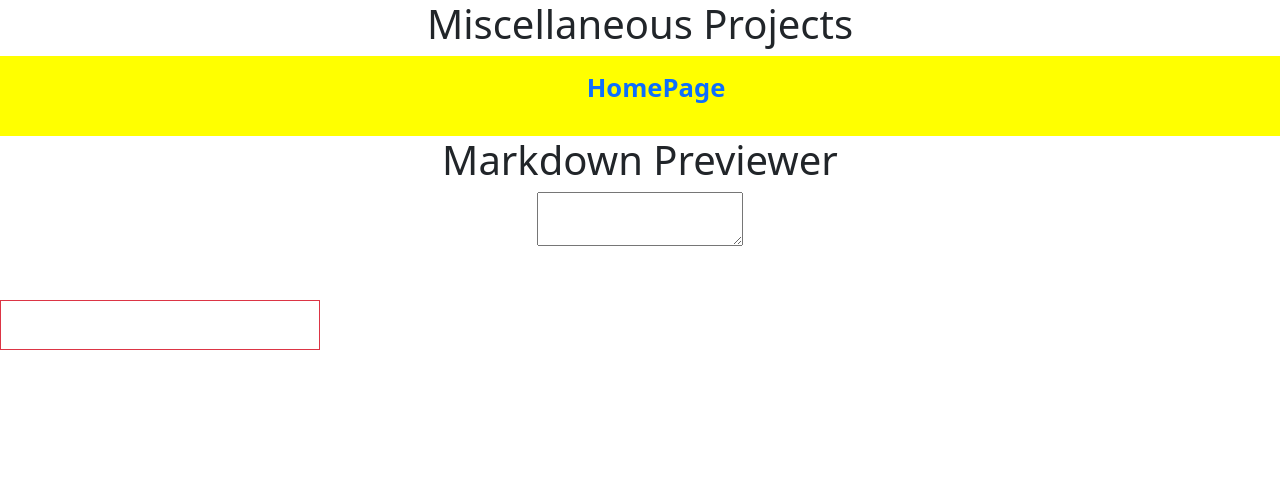
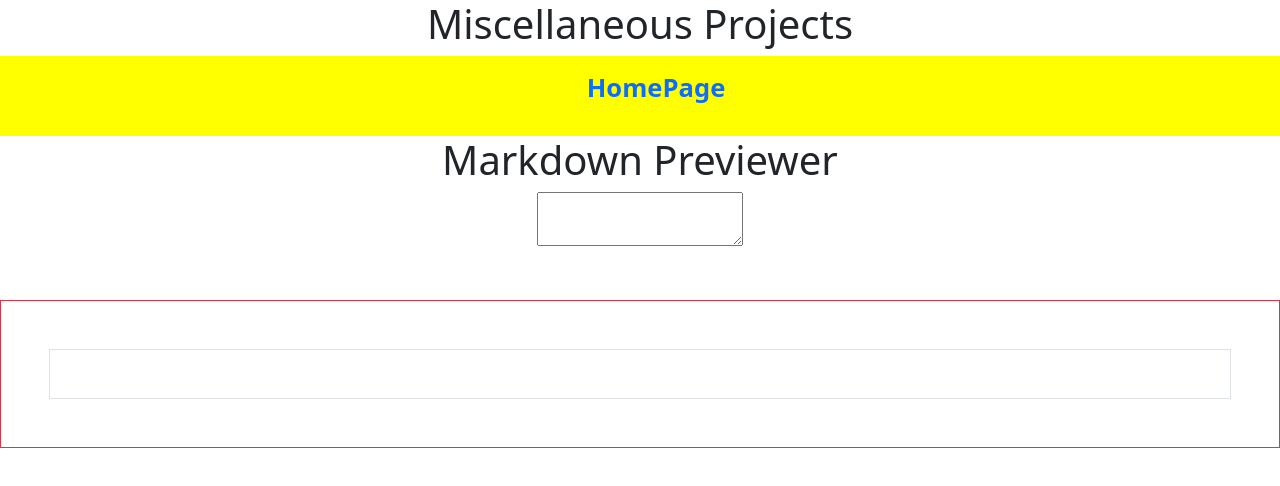
Before and after one commit to StudentCZ/MiscProjects, a React (Create React App) app: page /markdown in a window 1280 px wide. Shown: the top 486 px of the page. Built offline with nearby package versions, Linux system fonts and the light colour scheme.

Commit message:
fixed border layout

```diff
--- a/src/Markdown_Previewer/Markdown.js
+++ b/src/Markdown_Previewer/Markdown.js
@@ -14,8 +14,10 @@ const Markdown = () => {
           setText(event.target.value);
         }}
       ></textarea>
-      <div id='preview' className='border border-danger mt-5 w-25 p-4'>
-        <span>{text}</span>
+      <div class='border border-danger p-5 mb-5 mt-5'>
+        <div class='text-center'>
+          <div class='border p-4'>{text}</div>
+        </div>
       </div>
     </div>
   );
```
